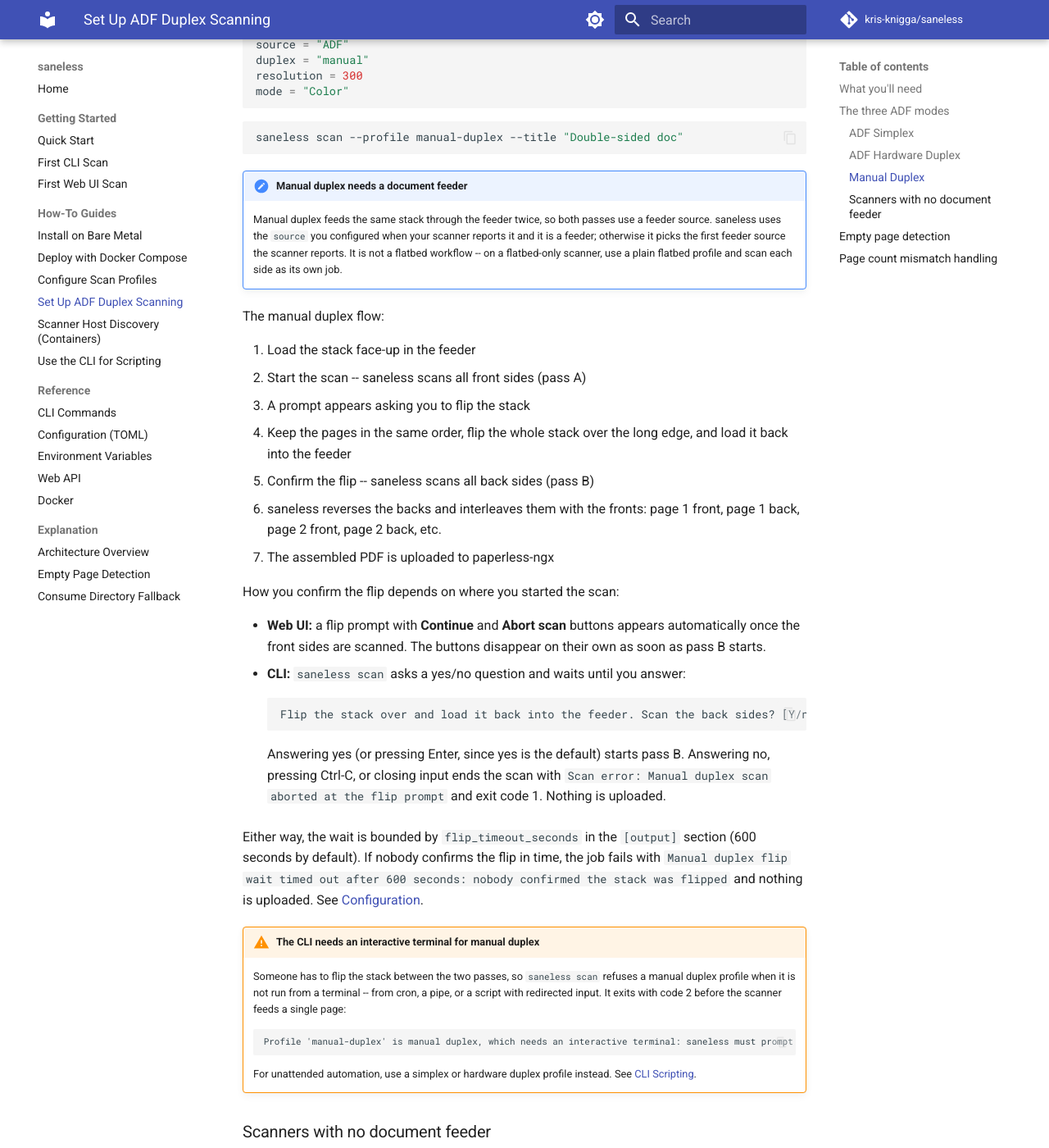
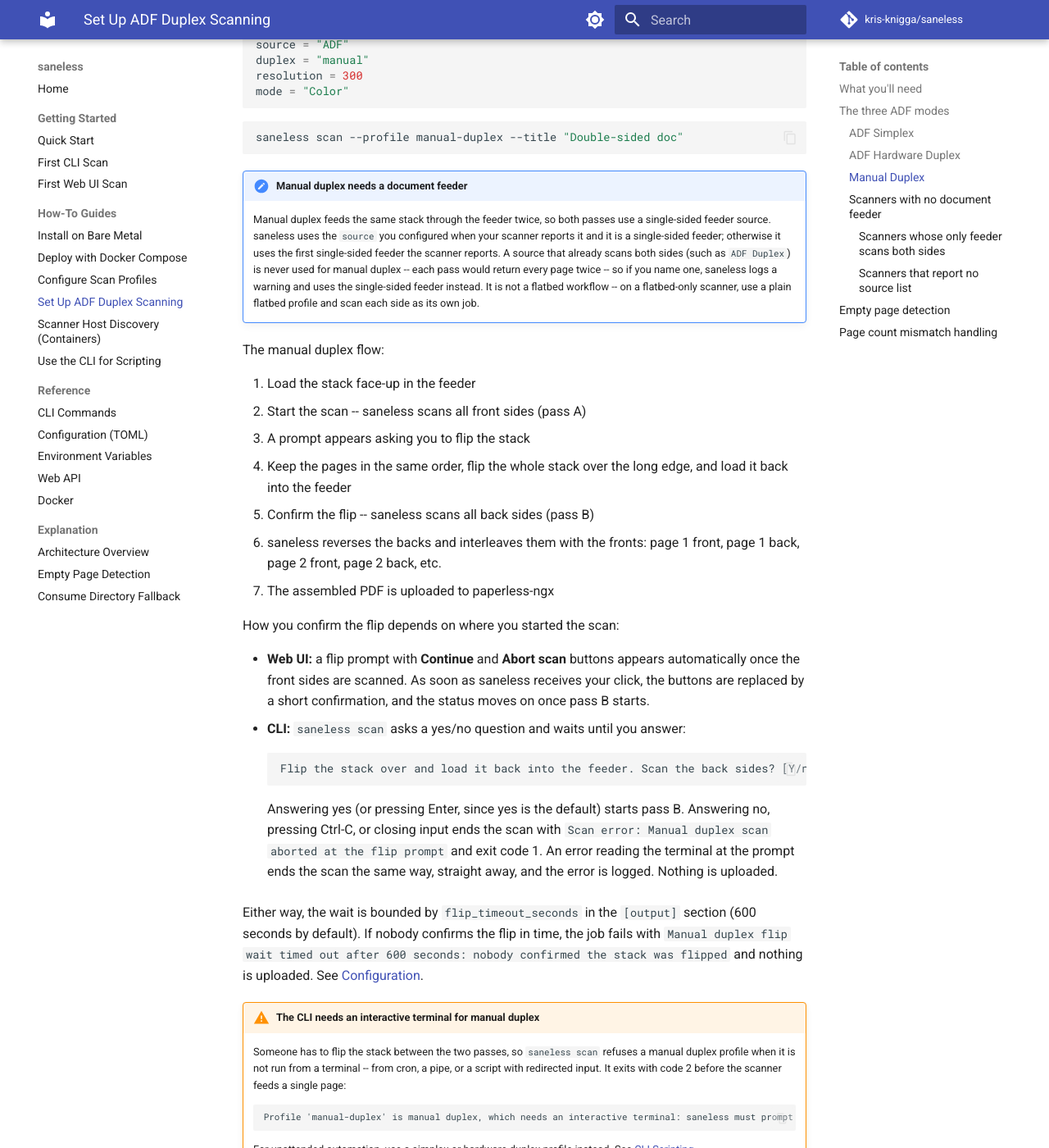
Before and after one commit to kdknigga/saneless, an MkDocs documentation site: the page built from docs/how-to/set-up-adf-duplex.md, in a window 1280 px wide and 1400 px high, scrolled down 1531 px. Shown: the whole window at 82% size. Built offline with MkDocs 1.6.1 and Material for MkDocs 9.7.7, drawn with Linux system fonts in a browser that asks for light colours; comment, search, counter and statistics services are not loaded; some of the changed text lies outside the part shown.

Commit message:
docs(25-15): repair exit-code table; document feeder selection, timeout bounds and prompt-failure abort
- cli-commands.md: make the scan exit-code table contiguous (0-3) and move
  the manual-duplex paragraph after it (WR-06); an error reading the
  terminal at the flip prompt aborts the scan and is logged (WR-08)
- configuration.md: flip_timeout_seconds must be 1..86400; manual duplex
  needs a single-sided feeder source
- set-up-adf-duplex.md: single-sided feeder preference and the warning for
  a named both-sides source (WR-02), the both-sides-only refusal pointing
  to duplex = "hardware", the no-source-option behaviour (WR-03), and the
  web UI confirmation replacing the flip buttons

Co-Authored-By: Claude Opus 5 <noreply@anthropic.com>
Claude-Session: https://claude.ai/code/session_017fR8Fv5gqSUuk1ALrc6X1h

````diff
--- a/docs/how-to/set-up-adf-duplex.md
+++ b/docs/how-to/set-up-adf-duplex.md
@@ -64,11 +64,14 @@ saneless scan --profile manual-duplex --title "Double-sided doc"
 
 !!! note "Manual duplex needs a document feeder"
     Manual duplex feeds the same stack through the feeder twice, so both passes
-    use a feeder source. saneless uses the `source` you configured when your
-    scanner reports it and it is a feeder; otherwise it picks the first feeder
-    source the scanner reports. It is not a flatbed workflow -- on a
-    flatbed-only scanner, use a plain flatbed profile and scan each side as its
-    own job.
+    use a single-sided feeder source. saneless uses the `source` you configured
+    when your scanner reports it and it is a single-sided feeder; otherwise it
+    uses the first single-sided feeder the scanner reports. A source that
+    already scans both sides (such as `ADF Duplex`) is never used for manual
+    duplex -- each pass would return every page twice -- so if you name one,
+    saneless logs a warning and uses the single-sided feeder instead. It is not
+    a flatbed workflow -- on a flatbed-only scanner, use a plain flatbed profile
+    and scan each side as its own job.
 
 The manual duplex flow:
 
@@ -82,14 +85,14 @@ The manual duplex flow:
 
 How you confirm the flip depends on where you started the scan:
 
-- **Web UI:** a flip prompt with **Continue** and **Abort scan** buttons appears automatically once the front sides are scanned. The buttons disappear on their own as soon as pass B starts.
+- **Web UI:** a flip prompt with **Continue** and **Abort scan** buttons appears automatically once the front sides are scanned. As soon as saneless receives your click, the buttons are replaced by a short confirmation, and the status moves on once pass B starts.
 - **CLI:** `saneless scan` asks a yes/no question and waits until you answer:
 
     ```
     Flip the stack over and load it back into the feeder. Scan the back sides? [Y/n]:
     ```
 
-    Answering yes (or pressing Enter, since yes is the default) starts pass B. Answering no, pressing Ctrl-C, or closing input ends the scan with `Scan error: Manual duplex scan aborted at the flip prompt` and exit code 1. Nothing is uploaded.
+    Answering yes (or pressing Enter, since yes is the default) starts pass B. Answering no, pressing Ctrl-C, or closing input ends the scan with `Scan error: Manual duplex scan aborted at the flip prompt` and exit code 1. An error reading the terminal at the prompt ends the scan the same way, straight away, and the error is logged. Nothing is uploaded.
 
 Either way, the wait is bounded by `flip_timeout_seconds` in the `[output]` section (600 seconds by default). If nobody confirms the flip in time, the job fails with `Manual duplex flip wait timed out after 600 seconds: nobody confirmed the stack was flipped` and nothing is uploaded. See [Configuration](../reference/configuration.md#output).
 
@@ -114,6 +117,24 @@ Manual duplex needs a document feeder, and the device reports none. Available: [
 ```
 
 saneless does not fall back to a flatbed or `Auto` source for manual duplex, because that would scan the platen twice instead of feeding your stack.
+
+#### Scanners whose only feeder scans both sides
+
+If every feeder source your scanner reports already scans both sides of each sheet, manual duplex is refused before any page is fed:
+
+```
+Manual duplex needs a single-sided document feeder, and every feeder the device reports scans both sides; set duplex = "hardware" with one of them instead. Available: ['Flatbed', 'ADF Duplex']
+```
+
+Such a scanner does not need the flip workflow: set `duplex = "hardware"` and use that source, as in [ADF Hardware Duplex](#adf-hardware-duplex).
+
+#### Scanners that report no source list
+
+Some scanners expose no `source` option at all, so saneless has no source to select. Manual duplex still runs on such a scanner when `source` names its feeder (for example `ADF`), because the scanner feeds without being told. With a source that is not a feeder, such as `Flatbed`, manual duplex is refused before any page is fed:
+
+```
+Manual duplex needs a feeder source, and this device exposes no source option to choose one; set source to the name of its feeder (got 'Flatbed')
+```
 
 !!! info "Auto source scanners"
     If your scanner reports only an `Auto` source instead of `ADF` or `ADF Duplex`, you can
````
Also changed, not shown: docs/reference/cli-commands.md (+2 -2 lines), docs/reference/configuration.md (+2 -2 lines).
